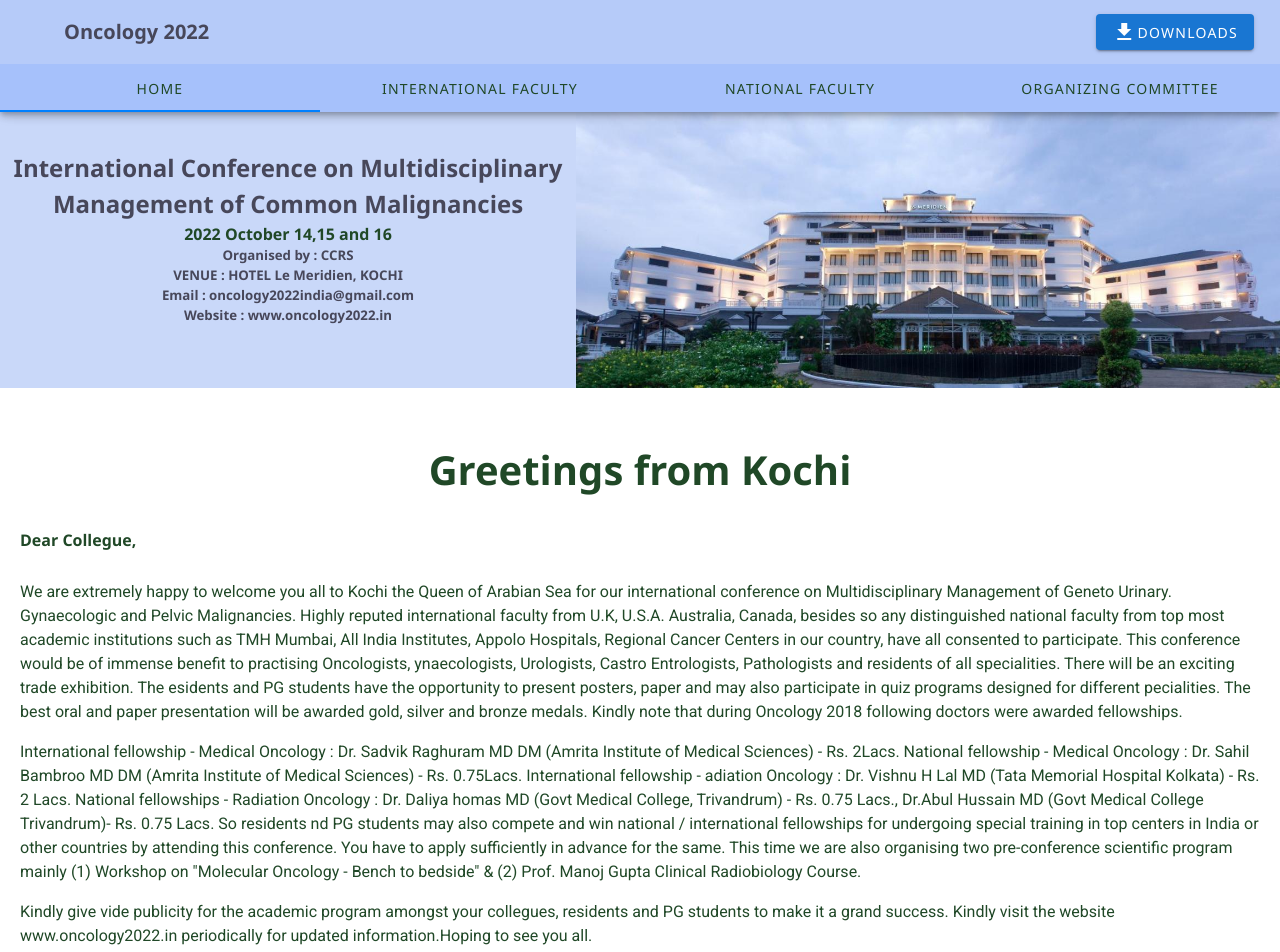
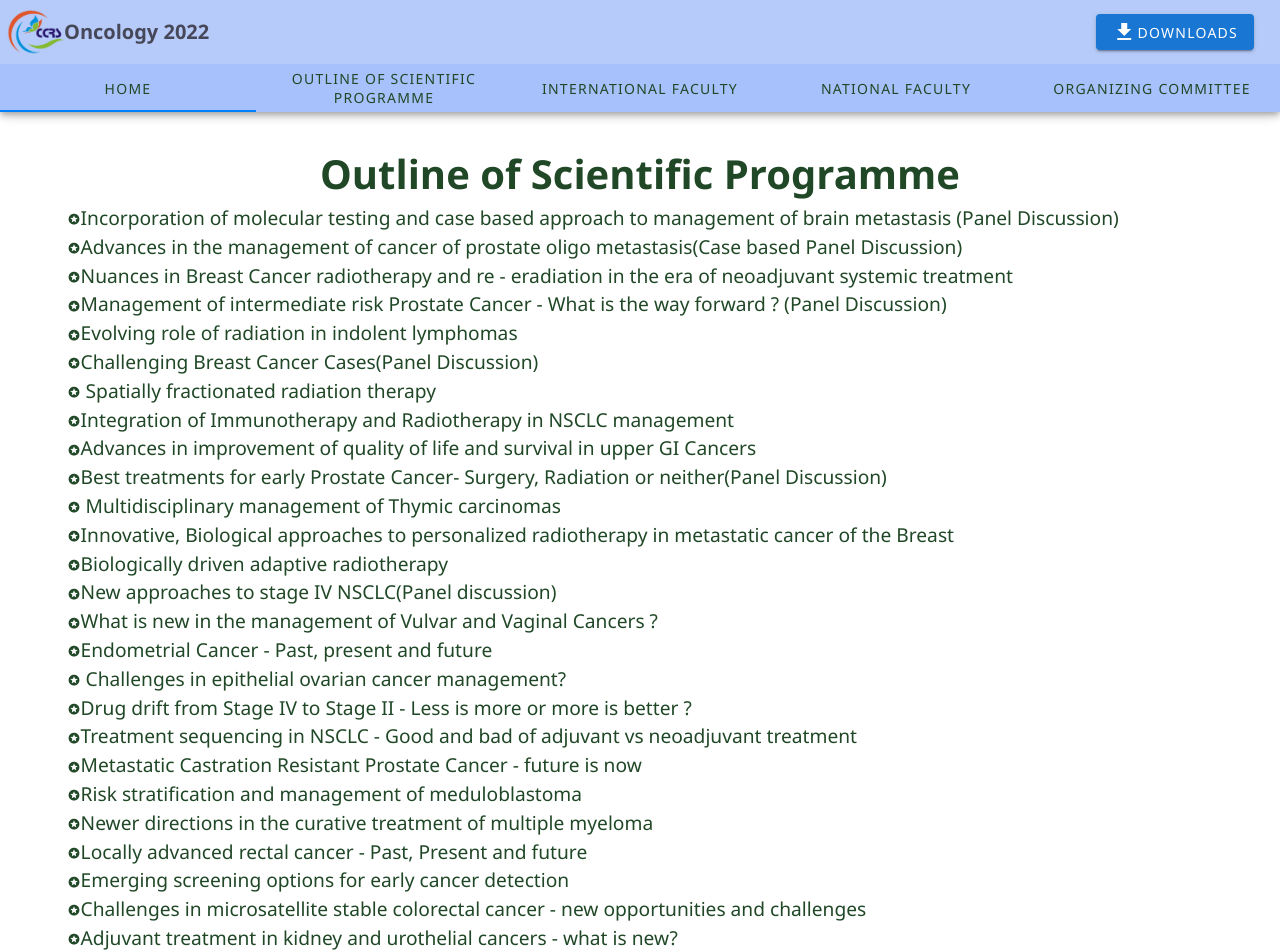
Before and after one commit to Sridharvn/Oncology2022Full, a Vue app: page /Outline in a window 1280 px wide. Shown: the top 952 px of the page. Built offline with nearby package versions, Linux system fonts and the light colour scheme.

Commit message:
Added Outline Page

```diff
--- a/src/App.vue
+++ b/src/App.vue
@@ -18,6 +18,9 @@
           <v-tab @click="redirectToHome()" id="Tabs">
             Home
           </v-tab>
+          <v-tab @click="redirectToOrganizingOutlinePage()" id="Tabs">
+            Outline of Scientific Programme
+          </v-tab>
           <v-tab @click="redirectToInternationalFaculty()" id="Tabs">
             International Faculty
           </v-tab>
@@ -27,6 +30,7 @@
           <v-tab @click="redirectToOrganizingCommitteePage()" id="Tabs">
             Organizing Committee
           </v-tab>
+
         </v-tabs>
       </template>
       <v-spacer></v-spacer>
@@ -134,6 +138,9 @@ export default {
     redirectToNationalFaculty() {
       this.$router.push({ path: '/NationalFaculty' });
     },
+    redirectToOrganizingOutlinePage() {
+      this.$router.push({ path: '/Outline' });
+    },
   },
 };
 </script>
--- a/src/router/index.js
+++ b/src/router/index.js
@@ -4,6 +4,7 @@ import CommittePageVue from "../views/CommittePage.vue";
 import Home from "../views/Home.vue";
 import InternationalFacultyVue from "../views/InternationalFaculty.vue";
 import NationalFacultyVue from "../views/NationalFaculty.vue";
+import OutlineVue from "../views/Outline.vue";
 
 Vue.use(VueRouter);
 
@@ -11,6 +12,11 @@ const routes = [{
         path: "/",
         name: "Home",
         component: Home,
+    },
+    {
+        path: "/Outline",
+        name: "Outline of Scientific Programme",
+        component: OutlineVue,
     },
     {
         path: "/Committee",
--- /dev/null
+++ b/src/views/Outline.vue
@@ -0,0 +1,108 @@
+<template>
+    <div>
+        <h1>Outline of Scientific Programme</h1>
+        <v-spacer></v-spacer>
+        <div v-for="point in points" :key="point" id="points">
+            <v-icon color="var(--text-color)" size="small">
+                mdi-star-circle
+            </v-icon>
+            <span>{{ point }}</span>
+        </div>
+        <div id="quote">Dr. Patro's course on "Radiology for Oncologists". Radiation Oncologists especially please make
+            use of this golden opportunity. Those who are interested please give their names in advance to conference
+            mail id ASAP</div>
+    </div>
+</template>
+<script>
+export default {
+    data() {
+        return {
+            points: [
+                "Incorporation of molecular testing and case based approach to management of brain metastasis  (Panel Discussion)",
+                "Advances in the management of cancer of prostate oligo metastasis(Case based Panel   Discussion)",
+                "Nuances in Breast Cancer radiotherapy and re - eradiation in the era of neoadjuvant systemic   treatment",
+                "Management of intermediate risk Prostate Cancer - What is the way forward ? (Panel Discussion)",
+                "Evolving role of radiation in indolent lymphomas",
+                "Challenging Breast Cancer Cases(Panel Discussion)", " Spatially fractionated radiation therapy",
+                "Integration of Immunotherapy and Radiotherapy in NSCLC management",
+                "Advances in improvement of quality of life and survival in upper GI Cancers", "Best treatments for early Prostate Cancer- Surgery, Radiation or neither(Panel Discussion)",
+                " Multidisciplinary management of Thymic carcinomas",
+                "Innovative, Biological approaches to personalized radiotherapy in metastatic cancer of the Breast",
+                "Biologically driven adaptive radiotherapy", "New approaches to stage IV NSCLC(Panel discussion)",
+                "What is new in the management of Vulvar and Vaginal Cancers ? ",
+                "Endometrial Cancer - Past, present and future",
+                " Challenges in epithelial ovarian cancer management?",
+                "Drug drift from Stage IV to Stage II - Less is more or more is better ?",
+                "Treatment sequencing in NSCLC - Good and bad of adjuvant vs neoadjuvant treatment",
+                "Metastatic Castration Resistant Prostate Cancer - future is now",
+                "Risk stratification and management of meduloblastoma",
+                "Newer directions in the curative treatment of multiple myeloma",
+                "Locally advanced rectal cancer - Past, Present and future",
+                "Emerging screening options for early cancer detection",
+                "Challenges in microsatellite stable colorectal cancer - new opportunities and challenges",
+                "Adjuvant treatment in kidney and urothelial cancers - what is new?",
+                "Prostate cancer brachytherapy - long term results at Longbeach, California",
+                "Precision medicine in colorectal cancer - what is new?",
+                "Practical Challenges in the implementation of precision medicine in oncology practice in India",
+                "Evolving treatment landscape in chronic lymphatic leukemia",
+                "Management of Her2 over expressing metastatic breast cancer - what is new?",
+                "Therapeutic dilemmas in the treatment of newly diagnosed Hodgkin's lymphoma",
+                "Neo - adjuvant immunotherapy in solid tumors - Is it going to produce a paradigm shift ?",
+                "The microbiome - could it be a target in gastroesophageal, pancreatic and hepatobiliary cancers",
+                "Approach to biochemical recurrences after radical prostatectomy",
+                "Brachytherapy techniques and local control in head and neck cancer",
+                "Do we require concomitant chemotherapy in the era of modern radiotherapy techniques in nasopharyngeal cancer",
+                "Have we unlock the true potential of neoadjuvant systemic treatment in head and neck cancer",
+                " Patient selection and survival with immunotherapy in TNBC",
+                " Placing PARP-inhibitors in the therapeutic strategy for the treatment of breast cancer today",
+                " A different way to treat mTNBC: reviewing the role of Sacituzumab govitecan",
+                " Panel Discussion",
+                " Adjuvant/neo-adjuvant therapy for locally advanced pancreatic cancer",
+                " Hereditary Risk Assessment and Management in Pancreas Cancer",
+                " Systemic therapy for advanced pancreatic cancer",
+                " Panel Discussion",
+                " Dual Checkpoints in Hepatocellular Carcinoma",
+                " Angio + Checkpoints in Hepatocellular Carcinoma",
+                " TARE, TACE, RFA, SBRT, PROTON THERAPY",
+                " Immunotherapy in Biliary Tract Cancers",
+                " Case based Panel Discussion"
+            ]
+        }
+    }
+}
+</script>
+<style scoped>
+/* h4,
+span {
+    text-align: left;
+    color: var(--text-color);
+    padding: 0 10px;
+} */
+
+#points {
+    text-align: left;
+    color: var(--text-color);
+    padding: 0 10px;
+    font-size: larger;
+    margin-left: 3em;
+}
+
+#quote {
+    text-align: center;
+    color: var(--text-color);
+    padding: 0 10px;
+    font-size: xx-large;
+    margin: 20px;
+    border: 1px solid var(--text-color);
+    border-radius: 30px;
+    font-weight: 700;
+}
+
+@media only screen and (max-width: 968px) {
+
+    /*Big smartphones [426px -> 600px]*/
+    #quote {
+        font-size: medium;
+    }
+}
+</style>
```
